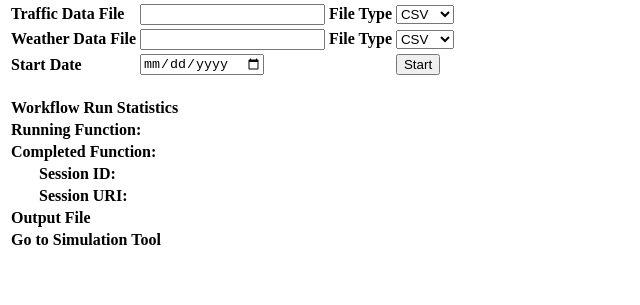
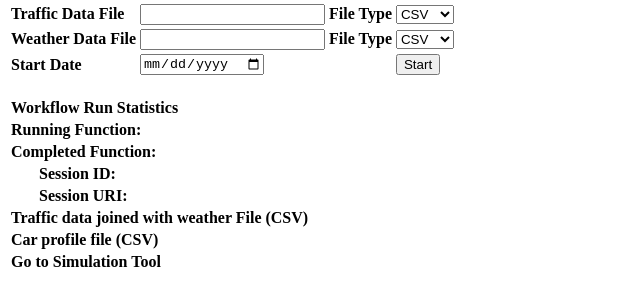
Before and after one commit to aalmasaud/TDW, a plain HTML site: page inst/www/w3.html in a window 1280 px wide. Shown: the part 79-384 px from the top of the page, without its empty margins (0-640 px from the left). Drawn offline with nearby package versions, Linux system fonts and the light colour scheme.

Commit message:
Update w3.html

```diff
--- a/inst/www/w3.html
+++ b/inst/www/w3.html
@@ -87,7 +87,8 @@
 <tr><td> <b> Completed Function:</b>  <tt id="functC"></tt> </td> </tr>
 <tr><td> <b> &nbsp;&nbsp;&nbsp;&nbsp;&nbsp;&nbsp; Session ID:</b> <tt id="key"></tt> </td> </tr>
 <tr><td> <b> &nbsp;&nbsp;&nbsp;&nbsp;&nbsp;&nbsp; Session URI:</b> <tt id="location"></tt>  </td> </tr>
-	<tr><td> <b><a target="_blank" id="csvFileLink">Output File</a></b></td></tr>
+	<tr><td> <b><a target="_blank" id="csvFileLink">Traffic data joined with weather File (CSV)</a></b></td></tr>
+	<tr><td> <b><a target="_blank" id="profFileLink">Car profile file (CSV)</a></b></td></tr>
 	<tr><td> <b><a target="_blank2" id="simLink">Go to Simulation Tool</a></b></td></tr>
 </table>
 
```
